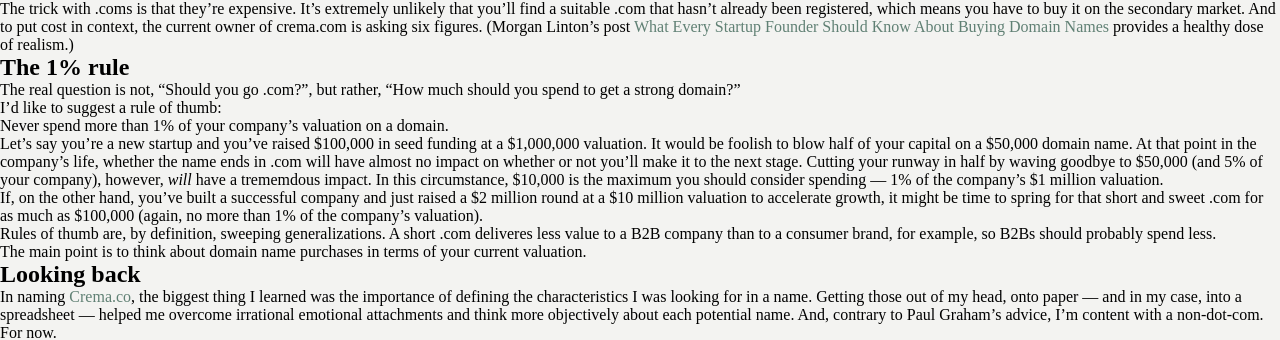
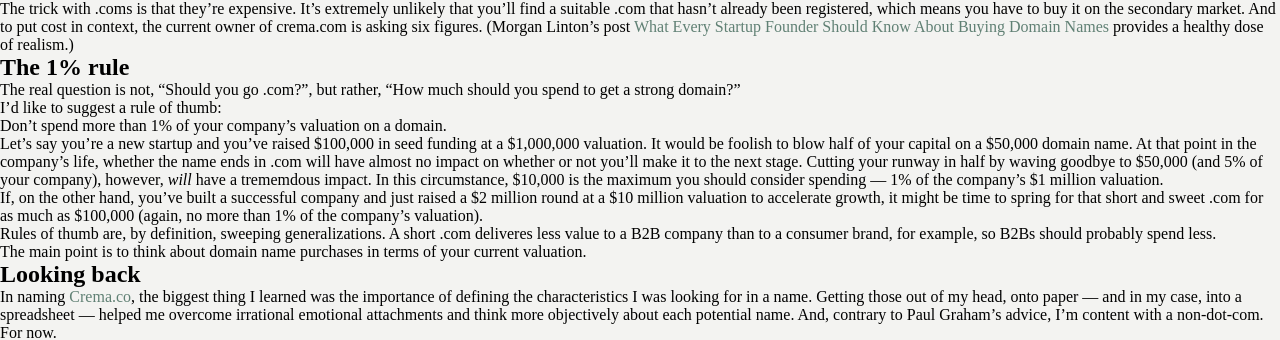
Before and after one commit to SeriouslyInc/tylertate, a Jekyll site: the page built from blog/_posts/2015-10-01-naming-startups-choosing-a-company-name.markdown, in a window 1280 px wide. Shown: the part 1825-2165 px from the top of the page. Built offline with Jekyll 4.4.1, drawn with Linux system fonts in a browser that asks for light colours; comment, search, counter and statistics services are not loaded.

Commit message:
Never to dont

```diff
--- a/blog/_posts/2015-10-01-naming-startups-choosing-a-company-name.markdown
+++ b/blog/_posts/2015-10-01-naming-startups-choosing-a-company-name.markdown
@@ -83,7 +83,7 @@ The real question is not, “Should you go .com?”, but rather, “How much sho
 
 I’d like to suggest a rule of thumb:
 
-> Never spend more than 1% of your company’s valuation on a domain.
+> Don't spend more than 1% of your company’s valuation on a domain.
 
 Let’s say you’re a new startup and you’ve raised $100,000 in seed funding at a $1,000,000 valuation. It would be foolish to blow half of your capital on a $50,000 domain name. At that point in the company’s life, whether the name ends in .com will have almost no impact on whether or not you’ll make it to the next stage. Cutting your runway in half by waving goodbye to $50,000 (and 5% of your company), however, _will_ have a trememdous impact. In this circumstance, $10,000 is the maximum you should consider spending — 1% of the company’s $1 million valuation.
 
```
